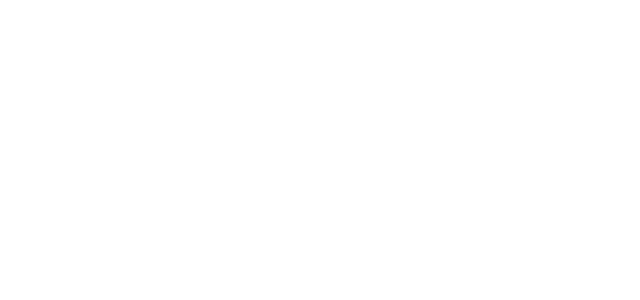
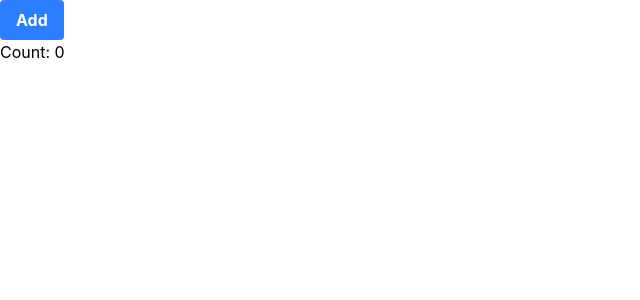
Before and after one commit to G-Concepts/Concepts-Base, a React (Vite) app in the folder site/: page / in a window 1280 px wide. Shown: the top 300 px of the page, without its empty margins (0-640 px from the left). Built offline with nearby package versions, Linux system fonts and the light colour scheme.

Commit message:
feat: refactor App component to improve button functionality and layout

```diff
--- a/site/src/App.jsx
+++ b/site/src/App.jsx
@@ -1,12 +1,16 @@
 import { useState } from 'react'
-
-
 function App() {
   const [count, setCount] = useState(0)
+  function myFunction(count) {
+    setCount(count + 1);
+  }
 
   return (
     <>
-
+      <button onClick={() => myFunction(count)} className="bg-blue-500 hover:bg-blue-700 text-white font-bold py-2 px-4 rounded">
+        Add
+      </button>
+      <p>Count: {count}</p>
     </>
   )
 }
```
